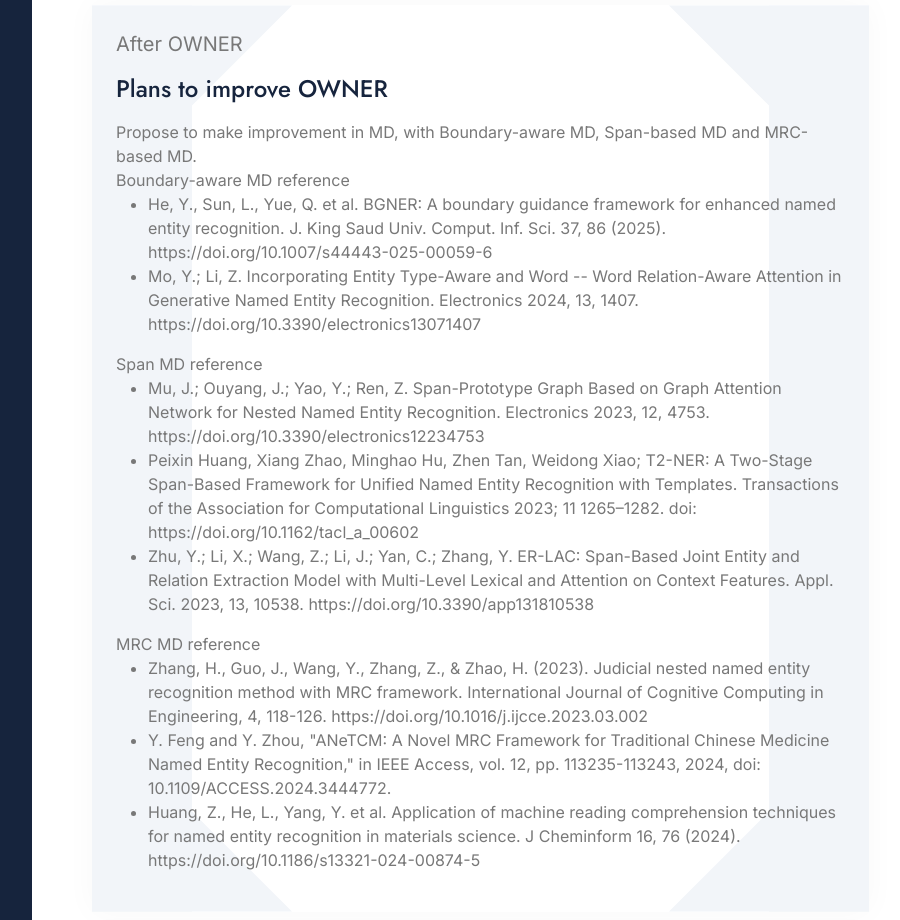
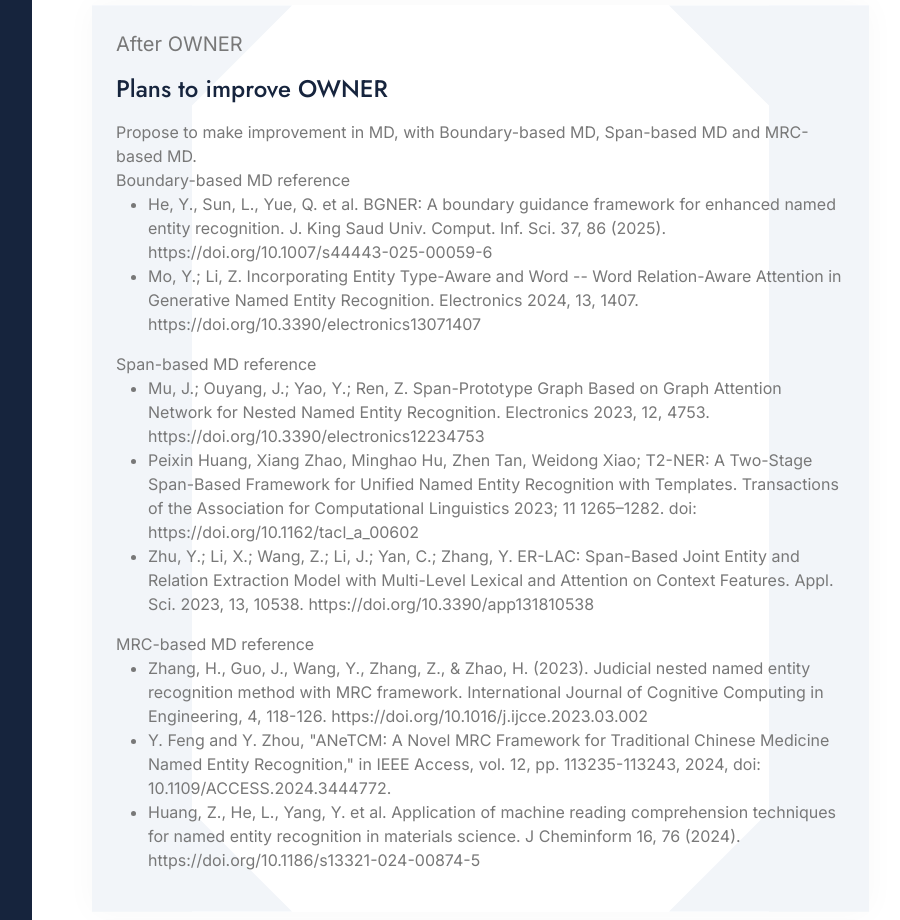
Before and after one commit to victor-valudata/s3-journal, a plain HTML site: page index.html in a window 1280 px wide. Shown: the part 2700-3620 px from the top of the page, without its empty margins (329-1229 px from the left). Drawn offline with nearby package versions, Linux system fonts and the light colour scheme; a web font is replaced by a local one.

Commit message:
Add files via upload

```diff
--- a/index.html
+++ b/index.html
@@ -458,10 +458,10 @@
                                         </div>
                                         <h4 class="mb-3">Plans to improve OWNER</h4>
                                         <p class="mb-0">
-                                            Propose to make improvement in MD, with Boundary-aware MD, Span-based MD and MRC-based MD.
+                                            Propose to make improvement in MD, with Boundary-based MD, Span-based MD and MRC-based MD.
                                         </p>
                                         <p class="mb-0">
-                                            Boundary-aware MD reference
+                                            Boundary-based MD reference
                                             <ul>
                                                 <li>He, Y., Sun, L., Yue, Q. et al. BGNER: A boundary guidance framework for enhanced named entity recognition. J. King Saud Univ. Comput. Inf. Sci. 37, 86 (2025). https://doi.org/10.1007/s44443-025-00059-6</li>
                                                 <li>Mo, Y.; Li, Z. Incorporating Entity Type-Aware and Word -- Word Relation-Aware Attention in Generative Named Entity Recognition. Electronics 2024, 13, 1407. https://doi.org/10.3390/electronics13071407</li>
@@ -473,7 +473,7 @@
                                             </ul>
                                         </p>
                                         <p class="mb-0">
-                                            Span MD reference
+                                            Span-based MD reference
                                             <ul>
                                                 <li>Mu, J.; Ouyang, J.; Yao, Y.; Ren, Z. Span-Prototype Graph Based on Graph Attention Network for Nested Named Entity Recognition. Electronics 2023, 12, 4753. https://doi.org/10.3390/electronics12234753</li>
                                                 <li>Peixin Huang, Xiang Zhao, Minghao Hu, Zhen Tan, Weidong Xiao; T2-NER: A Two-Stage Span-Based Framework for Unified Named Entity Recognition with Templates. Transactions of the Association for Computational Linguistics 2023; 11 1265–1282. doi: https://doi.org/10.1162/tacl_a_00602</li>
@@ -486,7 +486,7 @@
                                             </ul>
                                         </p>
                                         <p class="mb-0">
-                                            MRC MD reference
+                                            MRC-based MD reference
                                             <ul>
                                                 <li>Zhang, H., Guo, J., Wang, Y., Zhang, Z., & Zhao, H. (2023). Judicial nested named entity recognition method with MRC framework. International Journal of Cognitive Computing in Engineering, 4, 118-126. https://doi.org/10.1016/j.ijcce.2023.03.002</li>
                                                 <li>Y. Feng and Y. Zhou, "ANeTCM: A Novel MRC Framework for Traditional Chinese Medicine Named Entity Recognition," in IEEE Access, vol. 12, pp. 113235-113243, 2024, doi: 10.1109/ACCESS.2024.3444772.</li>
```
